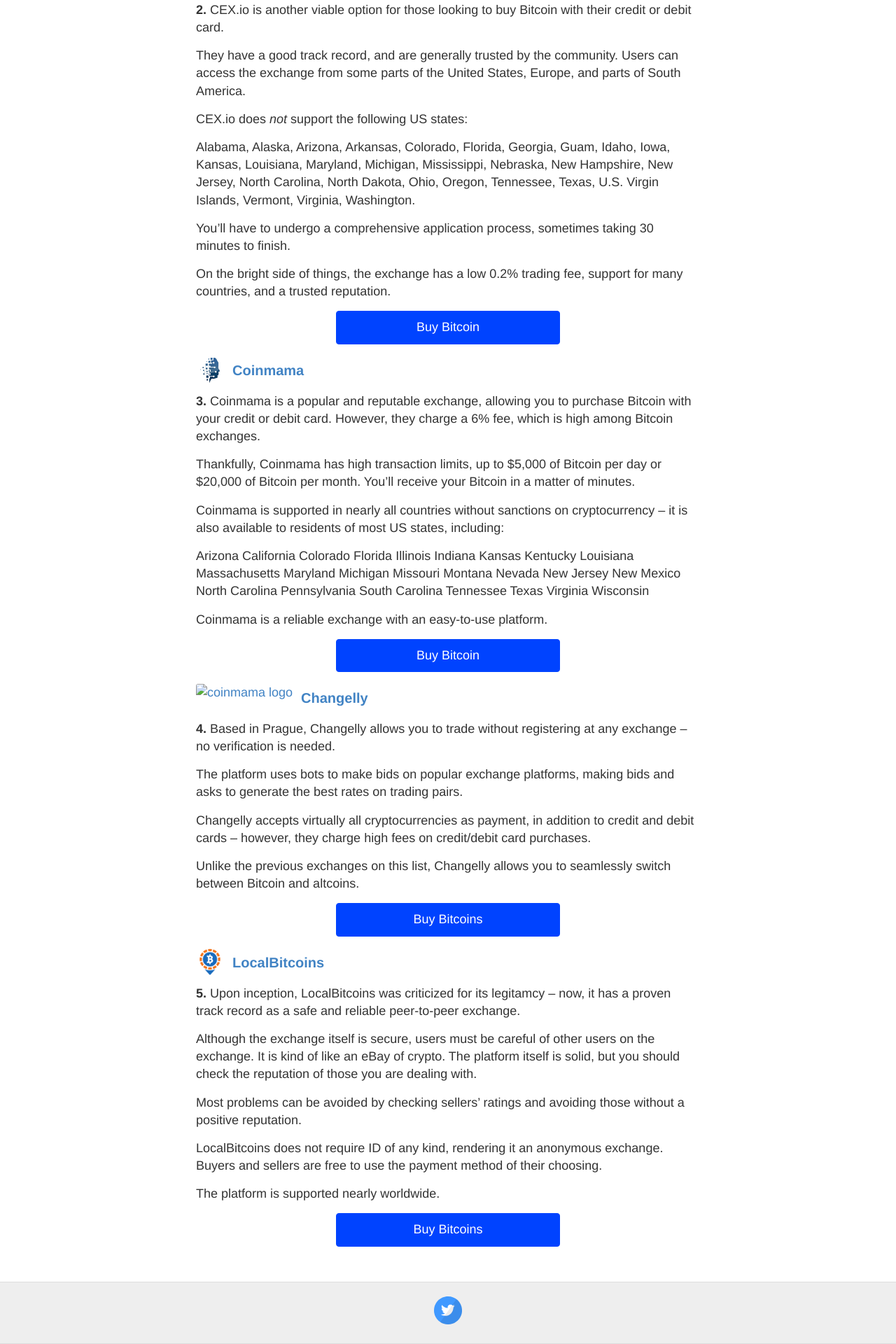
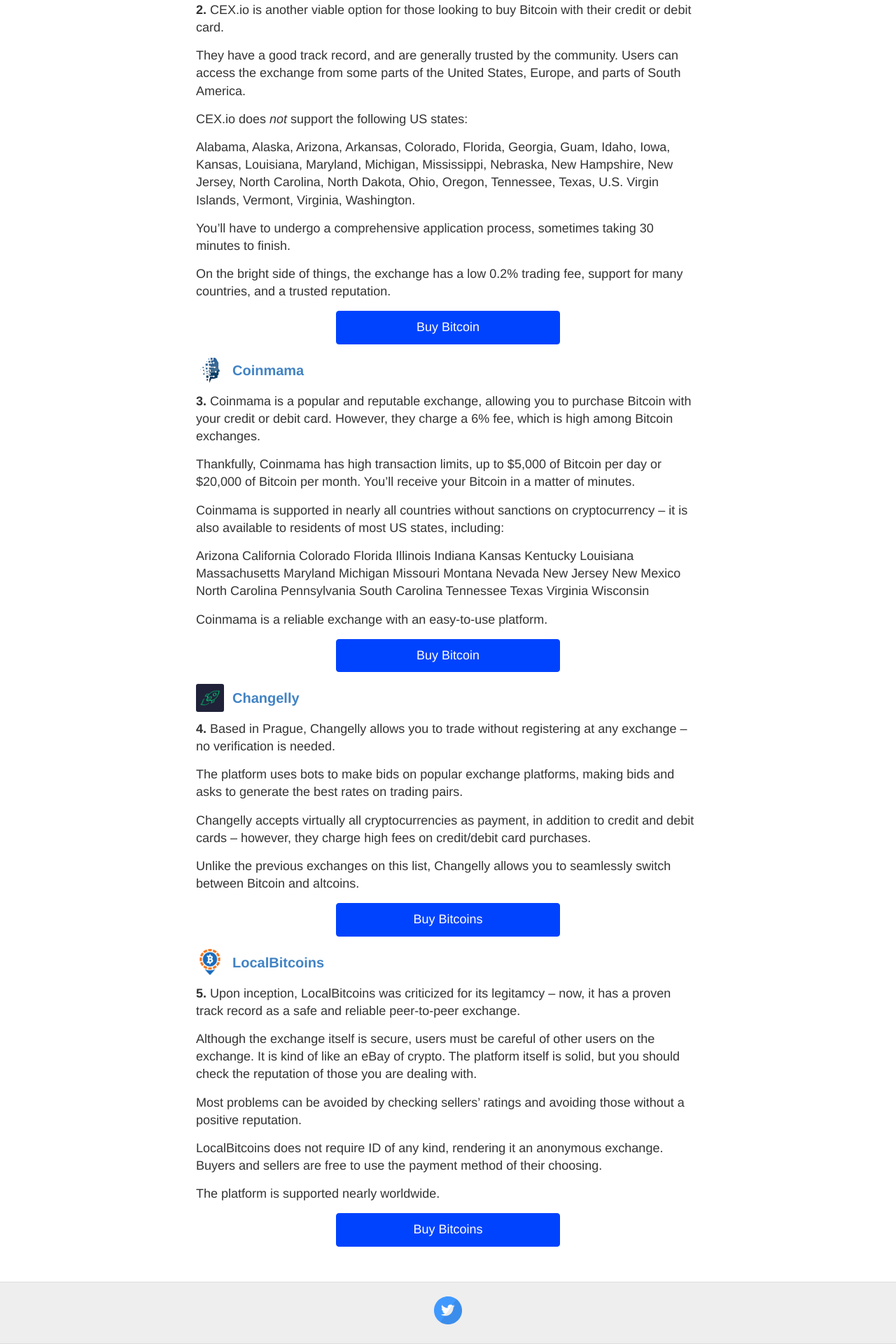
Before and after one commit to homebodygym/homebodygym, a Jekyll site: the page built from pages/exchanges/exchanges.md, in a window 1280 px wide. Shown: the part 1931-3851 px from the top of the page at 70% size. Built offline with Jekyll 4.4.1, drawn with Linux system fonts in a browser that asks for light colours; a script that is not in the unit is left out.

Commit message:
image fix

```diff
--- a/pages/exchanges/exchanges.md
+++ b/pages/exchanges/exchanges.md
@@ -121,7 +121,7 @@
 
 [Buy Bitcoin](https://www.coinmama.com/?ref=coin-cohort){: .btn-middle target="_blank"}
 
-<a target="_blank" href="https://changelly.com/"><img class="small-title-img" alt="coinmama logo" src="/img/exchange/changelly/logo.png" /></a>
+<a target="_blank" href="https://changelly.com/"><img class="small-title-img" alt="changelly logo" src="/img/exchange/changelly/logo.jpg" /></a>
 
 <h3><a target="_blank" href="https://changelly.com/">Changelly</a></h3>
 
@@ -135,7 +135,7 @@
 
 [Buy Bitcoins](https://changelly.com/?ref_id=1065f28fb00d){: .btn-middle target="_blank"}
 
-<a target="_blank" href="https://localbitcoins.com/"><img class="small-title-img" alt="coinmama logo" src="/img/exchange/local-bitcoins/logo.png" /></a>
+<a target="_blank" href="https://localbitcoins.com/"><img class="small-title-img" alt="local-bitcoins logo" src="/img/exchange/local-bitcoins/logo.png" /></a>
 
 <h3><a target="_blank" href="https://localbitcoins.com/">LocalBitcoins</a></h3>
 
```
